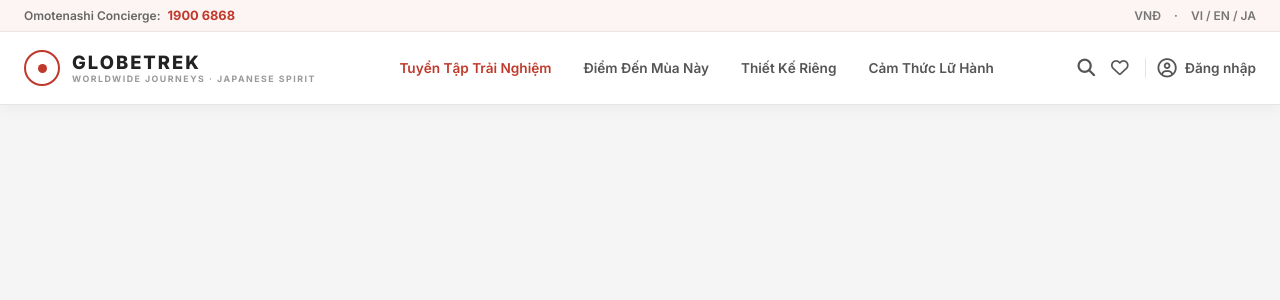
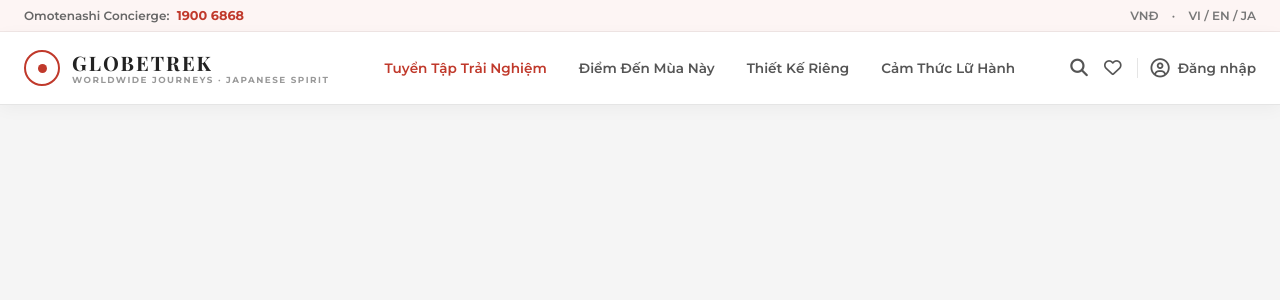
Before and after one commit to MR-WlND/DA1, a PHP site: page /DA1/views/layout/client-header.php in a window 1280 px wide. Shown: the top 300 px of the page. Run offline with PHP 8.4, Linux system fonts and the light colour scheme; some libraries are stand-ins or nearby versions.

Commit message:
update typography: use Montserrat and Playfair Display

```diff
--- a/Base/assets/css/client.css
+++ b/Base/assets/css/client.css
@@ -2,7 +2,7 @@
 *, *::before, *::after { box-sizing: border-box; margin: 0; padding: 0; }
 
 body.client-body {
-    font-family: 'Inter', sans-serif;
+    font-family: 'Montserrat', sans-serif;
     background: #f5f5f5;
     color: #2d2d2d;
 }
@@ -80,7 +80,8 @@ body.client-body {
     flex-direction: column;
 }
 .brand-name {
-    font-size: 1.15rem;
+    font-family: 'Playfair Display', serif;
+    font-size: 1.25rem;
     font-weight: 800;
     letter-spacing: 2px;
     color: #222;
--- a/Base/views/layout/client-footer.php
+++ b/Base/views/layout/client-footer.php
@@ -39,7 +39,7 @@
                         <div class="red-dot"></div>
                     </div>
                     <div class="brand-text">
-                        <div class="brand-name" style="font-family:'Inter', sans-serif; font-size:1.45rem; font-weight:800; letter-spacing:0.5px; color:#222;">GlobeTrek</div>
+                        <div class="brand-name" style="font-family:'Playfair Display', serif; font-size:1.6rem; font-weight:800; letter-spacing:0.5px; color:#222;">GlobeTrek</div>
                     </div>
                 </a>
                 <p class="cf-desc">Thiết kế những hải trình văn hóa và kỳ nghỉ dưỡng đẳng cấp thế giới theo tinh thần Omotenashi — Phụng sự từ tâm, trọn vẹn từng khoảnh khắc tĩnh tại khắp năm châu.</p>
--- a/Base/views/layout/client-header.php
+++ b/Base/views/layout/client-header.php
@@ -15,7 +15,7 @@ $userRole = $isLoggedIn ? ($_SESSION['user']['role'] ?? '') : null;
     <link rel="icon" type="image/png" href="<?= BASE_URL ?>favicon.png">
     <link rel="preconnect" href="https://fonts.googleapis.com">
     <link rel="preconnect" href="https://fonts.gstatic.com" crossorigin>
-    <link href="https://fonts.googleapis.com/css2?family=Inter:wght@400;500;600;700;800&family=Playfair+Display:wght@500;600;700&display=swap" rel="stylesheet">
+    <link href="https://fonts.googleapis.com/css2?family=Montserrat:wght@400;500;600;700;800&family=Playfair+Display:wght@500;600;700&display=swap" rel="stylesheet">
     <link rel="stylesheet" href="https://cdnjs.cloudflare.com/ajax/libs/font-awesome/6.4.0/css/all.min.css">
     <link rel="stylesheet" href="<?= BASE_URL ?>assets/css/client.css?v=<?= time() ?>">
 </head>
--- a/Base/views/layout/header.php
+++ b/Base/views/layout/header.php
@@ -6,10 +6,10 @@
     <meta name="viewport" content="width=device-width, initial-scale=1.0">
     <title>Document</title>
     <link rel="icon" type="image/png" href="assets/favicon.png">
-    <!-- Google Fonts: Inter -->
+    <!-- Google Fonts: Montserrat -->
     <link rel="preconnect" href="https://fonts.googleapis.com">
     <link rel="preconnect" href="https://fonts.gstatic.com" crossorigin>
-    <link href="https://fonts.googleapis.com/css2?family=Inter:wght@400;500;600;700&display=swap" rel="stylesheet">
+    <link href="https://fonts.googleapis.com/css2?family=Montserrat:wght@400;500;600;700;800&family=Playfair+Display:wght@500;600;700&display=swap" rel="stylesheet">
     <!-- Local CSS -->
     <link href="https://cdn.jsdelivr.net/npm/bootstrap@5.3.3/dist/css/bootstrap.min.css" rel="stylesheet">
     <link rel="stylesheet" href="assets/css/layout.css?v=<?= time() ?>">
```
